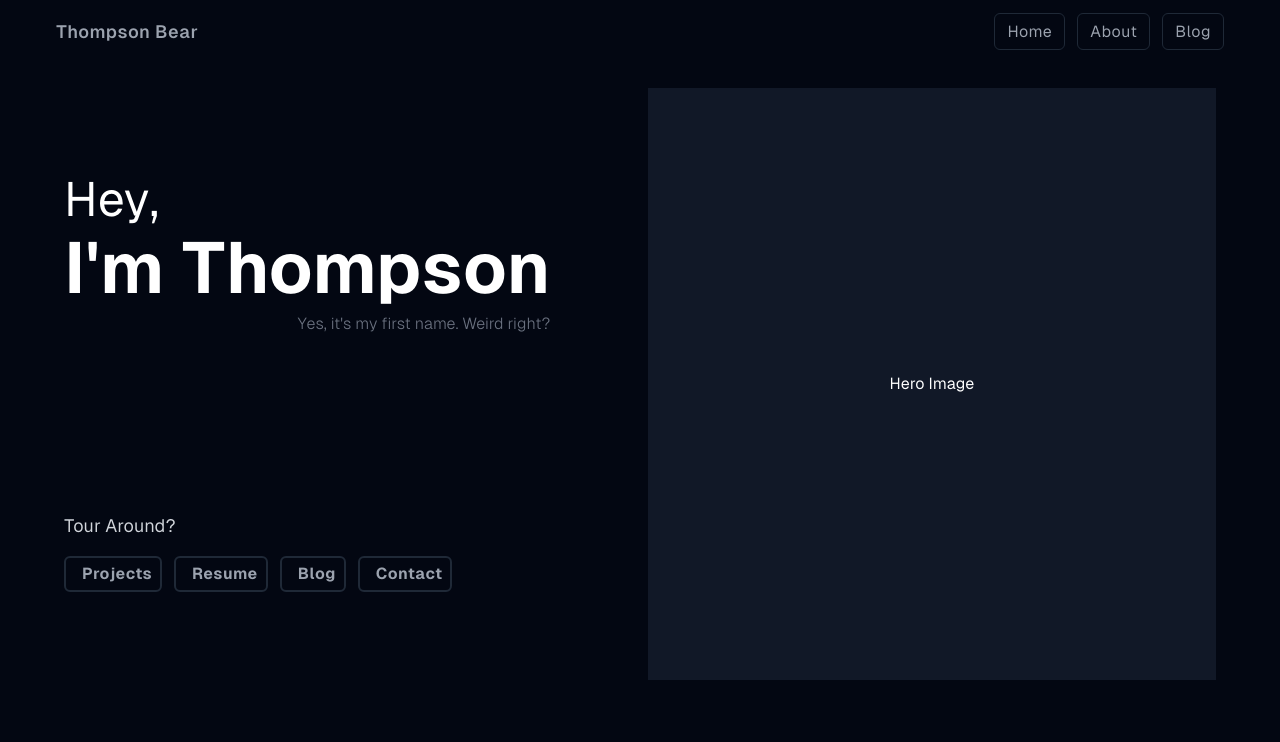
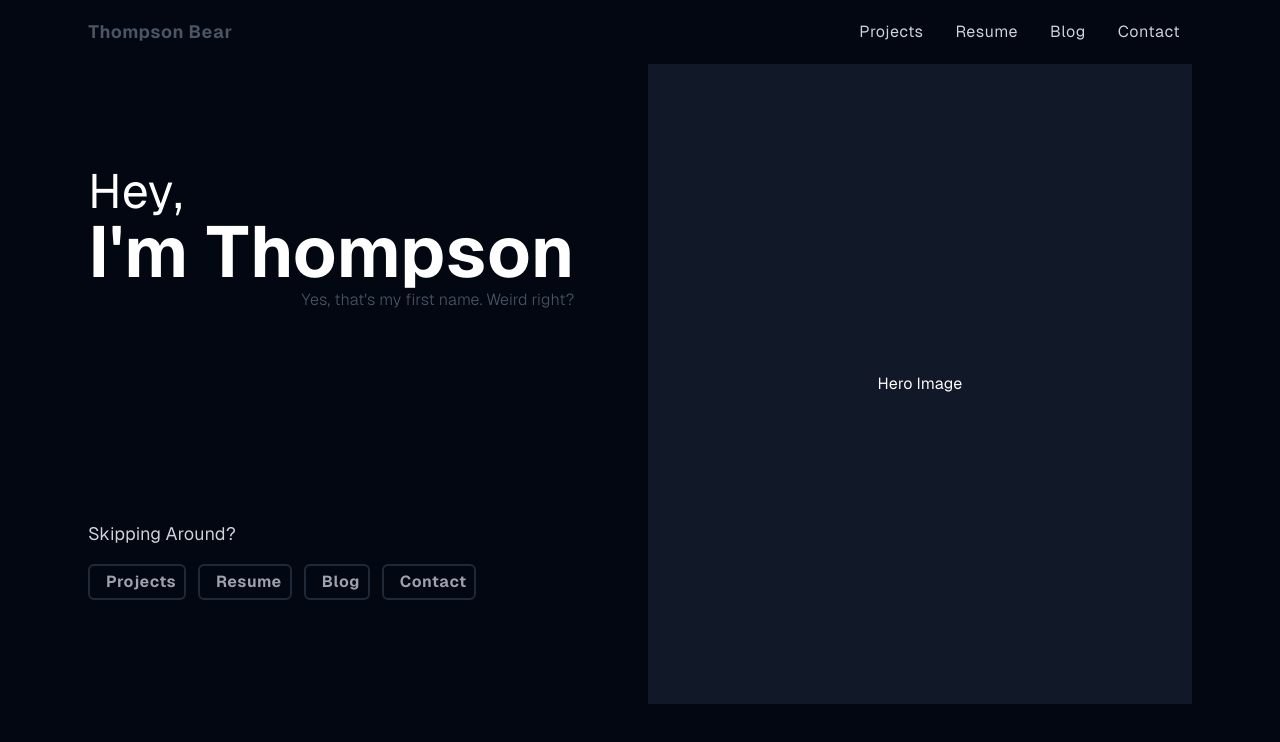
Before and after one commit to thompsonbear/portfolio, a SvelteKit app: page / in a window 1280 px wide. Shown: the top 742 px of the page. Built offline with nearby package versions, Linux system fonts and the light colour scheme; some icons are missing.

Commit message:
Work on front page

```diff
--- a/src/ambient.d.ts
+++ b/src/ambient.d.ts
@@ -1,5 +1,5 @@
 interface NavLink {
     icon: string;
-    name: string;
-    link: string;
+    text: string;
+    href: string;
 }
--- a/src/lib/components/Header.svelte
+++ b/src/lib/components/Header.svelte
@@ -1,17 +1,17 @@
-<header class="flex h-16 justify-between items-center px-4">
-	<a href="/" class="text-lg text-gray-400 font-semibold tracking-wide">Thompson Bear</a>
-	<nav class="space-x-2">
-		<a
-			class="py-2 px-3 text-gray-400 tracking-wide rounded-md border border-gray-800 hover:bg-gray-800 duration-300"
-			href="/">Home</a
-		>
-		<a
-			class="py-2 px-3 text-gray-400 tracking-wide rounded-md border border-gray-800 hover:bg-gray-800 duration-300"
-			href="/about">About</a
-		>
-		<a
-			class="py-2 px-3 text-gray-400 tracking-wide rounded-md border border-gray-800 hover:bg-gray-800 duration-300"
-			href="/blog">Blog</a
-		>
+<script lang="ts">
+	export let nav_links: NavLink[] = [];
+</script>
+
+<header class="flex h-16 justify-between items-center">
+	<a href="/" class="text-lg font-bold text-gray-600 tracking-wide hover:text-gray-400 duration-300"
+		>Thompson Bear</a
+	>
+	<nav class="space-x-2 lg:flex hidden">
+		{#each nav_links as link}
+			<a
+				class="py-2 px-3 text-gray-300 tracking-wide rounded-md hover:bg-gray-800 duration-300"
+				href={link.href}>{link.text}</a
+			>
+		{/each}
 	</nav>
 </header>
--- a/src/routes/+layout.server.ts
+++ b/src/routes/+layout.server.ts
@@ -1,32 +1,25 @@
-interface NavLink {
-    icon: string;
-    name: string;
-    link: string;
-}
-
-const nav_links = [
+const nav_links: NavLink[] = [
     {
         icon: 'mdi:web',
-        name: 'Projects',
-        link: '/projects'
+        text: 'Projects',
+        href: '/projects'
     },
     {
         icon: 'mdi:text-box',
-        name: 'Resume',
-        link: '/resume'
+        text: 'Resume',
+        href: '/resume'
     },
     {
         icon: 'mdi:post',
-        name: 'Blog',
-        link: '/blog'
+        text: 'Blog',
+        href: '/blog'
     },
     {
         icon: 'mdi:email-variant',
-        name: 'Contact',
-        link: '/contact'
+        text: 'Contact',
+        href: '/contact'
     }
-] as NavLink[];
-
+];
 
 export const load = async () => {
     return {
--- a/src/routes/+layout.svelte
+++ b/src/routes/+layout.svelte
@@ -1,5 +1,11 @@
-<script>
+<script lang="ts">
 	import '../app.postcss';
+	import type { PageData } from './$types';
+
+	export let data: PageData;
+
+	const { nav_links } = data;
+
 	import Header from '$lib/components/Header.svelte';
 </script>
 
@@ -8,8 +14,9 @@
 </svelte:head>
 
 <div class="w-full flex flex-col items-center">
-	<div class="max-w-[1200px] flex flex-col w-full">
-		<Header />
+	<div class="max-w-[1200px] flex flex-col w-full px-12">
+		<div class="absolute top-0 left-0 rounded-full bg-blue-300 w-[60vw]" />
+		<Header {nav_links} />
 		<slot />
 	</div>
 </div>
--- a/src/routes/+page.svelte
+++ b/src/routes/+page.svelte
@@ -14,26 +14,26 @@
 	});
 </script>
 
-<section class="grid grid-cols-2 gap-4 h-[80vh] p-6">
-	<div class="flex flex-col justify-around w-fit">
-		<div class="space-y-2">
+<section class="grid lg:grid-cols-2 gap-4 h-[80vh]">
+	<div class="flex flex-col justify-around">
+		<div class="w-fit">
 			<h1 class="text-5xl">Hey,</h1>
-			<h1 class="text-7xl font-bold">I'm Thompson</h1>
-			<p class="font-light text-right text-gray-500">Yes, it's my first name. Weird right?</p>
+			<h1 class="text-[9vw] lg:text-7xl font-bold">I'm Thompson</h1>
+			<p class="font-light text-gray-600 text-right">Yes, that's my first name. Weird right?</p>
 		</div>
 
 		<div class="space-y-4">
-			<h2 class="text-lg text-gray-300">Tour Around?</h2>
+			<h2 class="text-lg text-gray-300">Skipping Around?</h2>
 			<div class="flex flex-wrap gap-3">
 				{#each quick_links as link, i}
 					<a
 						in:fly|global={{ x: 100, duration: 600, delay: i * 50, easing: quartInOut }}
 						class="font-bold flex gap-2 px-2 py-1 h-fit justify-between items-center text-gray-400 tracking-wide rounded-md border-2 border-gray-800 hover:bg-gray-800 duration-300"
-						href={link.link}><iconify-icon icon={link.icon} />{link.name}</a
+						href={link.href}><iconify-icon icon={link.icon} />{link.text}</a
 					>
 				{/each}
 			</div>
 		</div>
 	</div>
-	<div class="grid place-items-center bg-gray-900">Hero Image</div>
+	<div class="lg:grid place-items-center bg-gray-900 hidden">Hero Image</div>
 </section>
```
